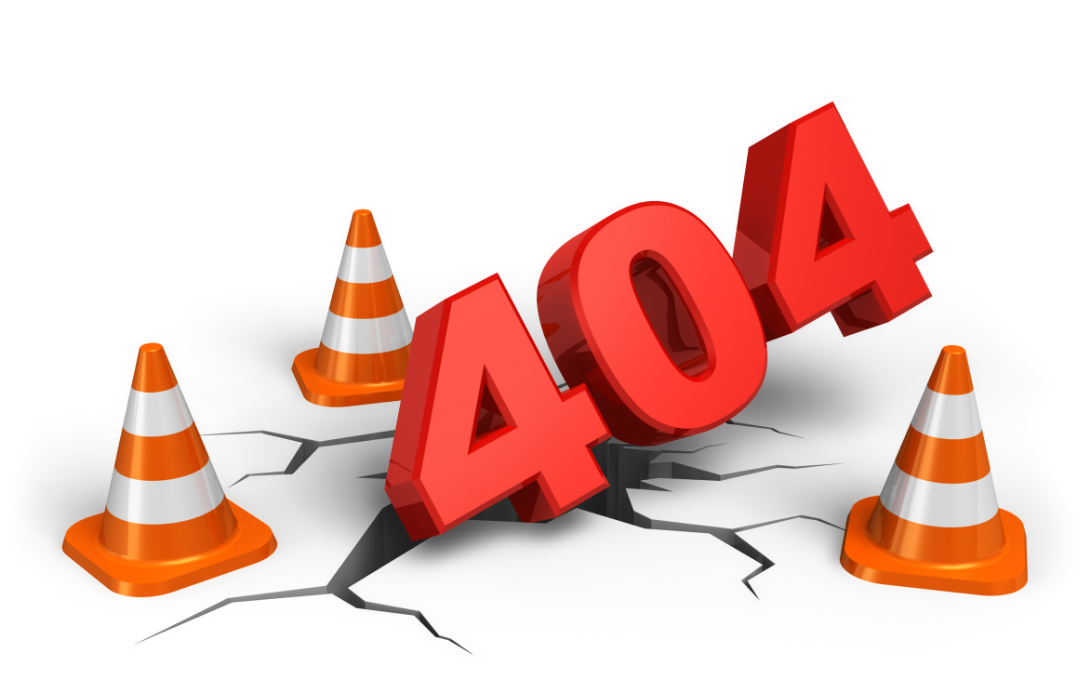
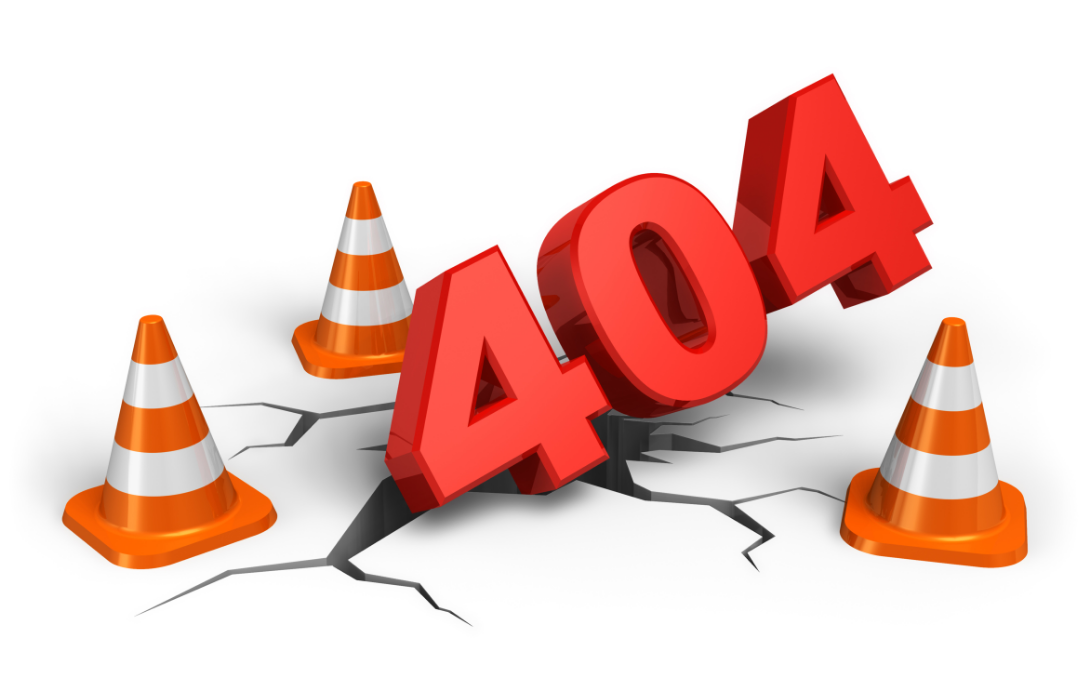
Before and after one commit to joaquinpavon22/Turismo-y-gastronomia, a plain HTML site: page 404.html in a window 1280 px wide. Shown: the whole page, without its empty margins (95-1175 px from the left). Drawn offline with nearby package versions, Linux system fonts and the light colour scheme.

Commit message:
se hoja de estilos 404

```diff
--- /dev/null
+++ b/styles/404.css
@@ -0,0 +1,11 @@
+.error-img img{
+    max-width: 100%;
+    height: auto;
+}
+
+.error-img{
+    display: flex;
+    justify-content: center;
+    align-items: center;
+    min-height: 100vh;
+}
--- a/styles/general.css
+++ b/styles/general.css
@@ -3,15 +3,3 @@
     padding:0 ;
     box-sizing: border-box;
 }
-
-.error-img img{
-    max-width: 100%;
-    height: auto;
-}
-
-.error-img{
-    display: flex;
-    justify-content: center;
-    align-items: center;
-    min-height: 100vh;
-}
```
